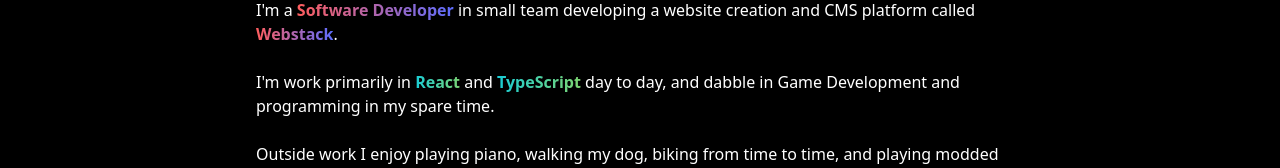
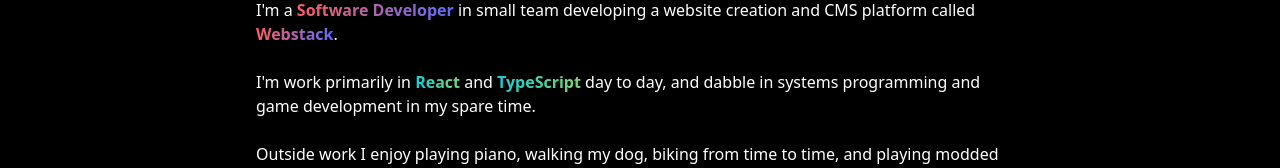
Before and after one commit to aardhyn/aardhyn, a React (Vite) app: page / in a window 1280 px wide. Shown: the part 720-888 px from the top of the page. Built offline with nearby package versions, Linux system fonts and the light colour scheme.

Commit message:
chore: update

```diff
--- a/src/sections/+Intro.tsx
+++ b/src/sections/+Intro.tsx
@@ -32,8 +32,8 @@
           {" "}
           TypeScript{" "}
         </G>
-        day to day, and dabble in Game Development and programming in my spare
-        time.
+        day to day, and dabble in systems programming and game development in my
+        spare time.
       </P>
       <P>
         Outside work I enjoy playing piano, walking my dog, biking from time to
```
